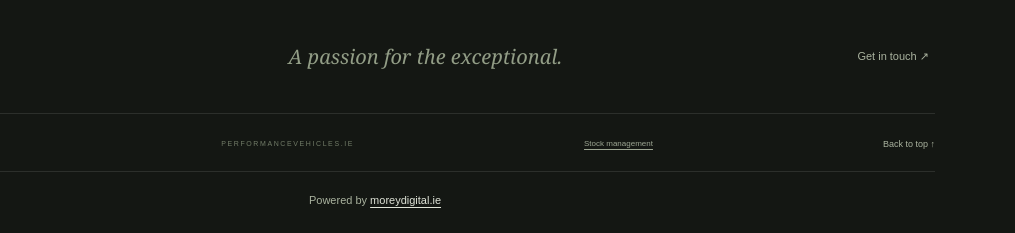
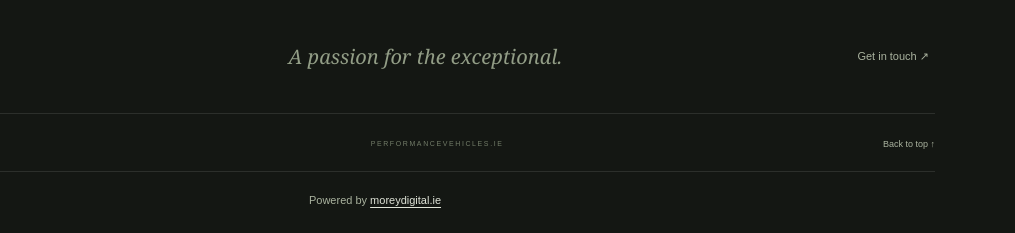
Before and after one commit to conormorey3131/performance-vehicles, a plain HTML site: page index.html in a window 1280 px wide. Shown: the part 4567-4800 px from the top of the page, 265-1280 px from the left. Drawn offline with Linux system fonts and the light colour scheme.

Commit message:
Remove public stock management link and clarify admin access

```diff
--- a/index.html
+++ b/index.html
@@ -96,7 +96,7 @@
     <section class="contact section-wrap" id="contact" aria-labelledby="contact-heading"><div><p class="eyebrow">YOUR NEXT CHAPTER</p><h2 id="contact-heading">Something special<br><em>starts here.</em></h2></div><div class="contact-action"><p>Found something you love?<br>Or have something specific in mind?</p><div class="contact-details"><a href="mailto:sales@performancevehicles.ie">sales@performancevehicles.ie</a></div><button data-enquiry class="button button-light">Let’s find your next car <span aria-hidden="true">↗</span></button><p class="placeholder-note">Sample email address · Real email to be added.</p></div></section>
   </main>
 
-  <footer class="site-footer section-wrap"><div class="footer-top"><a href="#" class="brand footer-brand"><span class="brand-mark" aria-hidden="true">P<span>V</span></span><span class="brand-name">PERFORMANCE<span>VEHICLES</span></span></a><p>A passion for the exceptional.</p><button data-enquiry class="footer-email">Get in touch ↗</button></div><div class="footer-bottom"><p>© 2026 Performance Vehicles. All rights reserved.</p><span>PERFORMANCEVEHICLES.IE</span><a href="admin.html" class="admin-footer-link">Stock management</a><a href="#" class="back-top">Back to top ↑</a></div><p class="footer-credit">Powered by <a href="https://moreydigital.ie/" target="_blank" rel="noopener noreferrer">moreydigital.ie</a></p></footer>
+  <footer class="site-footer section-wrap"><div class="footer-top"><a href="#" class="brand footer-brand"><span class="brand-mark" aria-hidden="true">P<span>V</span></span><span class="brand-name">PERFORMANCE<span>VEHICLES</span></span></a><p>A passion for the exceptional.</p><button data-enquiry class="footer-email">Get in touch ↗</button></div><div class="footer-bottom"><p>© 2026 Performance Vehicles. All rights reserved.</p><span>PERFORMANCEVEHICLES.IE</span><a href="#" class="back-top">Back to top ↑</a></div><p class="footer-credit">Powered by <a href="https://moreydigital.ie/" target="_blank" rel="noopener noreferrer">moreydigital.ie</a></p></footer>
 
   <dialog class="vehicle-dialog" id="vehicle-dialog" aria-label="Vehicle details"><button class="dialog-close" id="close-detail" aria-label="Close vehicle details">×</button><div id="vehicle-detail"></div></dialog>
   <dialog class="enquiry-dialog" id="enquiry-dialog" aria-labelledby="enquiry-heading"><button class="dialog-close" id="close-enquiry" aria-label="Close enquiry">×</button><p class="eyebrow">LET’S TALK CARS</p><h2 id="enquiry-heading">Your next<br><em>great drive.</em></h2><p class="enquiry-intro">Tell us what you have in mind. Copy your enquiry or open it in your email app.</p><form id="enquiry-form"><label>Your name<input id="enquiry-name" type="text" placeholder="First name" autocomplete="given-name" maxlength="100"></label><label>I’m interested in<select id="enquiry-car"><option value="">Finding my next car</option></select></label><label>Anything you’d like us to know?<textarea id="enquiry-message" rows="3" placeholder="A particular model, a question, your ideal next car…" maxlength="2000"></textarea></label><div class="enquiry-preview-wrap"><span class="eyebrow">YOUR MESSAGE</span><p id="enquiry-preview"></p></div><button type="button" id="copy-enquiry" class="button button-dark">Copy my enquiry <span aria-hidden="true">⧉</span></button><p id="copy-status" class="copy-status" aria-live="polite"></p><a id="email-enquiry" href="mailto:sales@performancevehicles.ie" class="text-link">Open email draft <span aria-hidden="true">↗</span></a></form><p class="enquiry-privacy">Demo contact: sales@performancevehicles.ie. This is a placeholder email address. Your message stays in this browser until you choose to send it from your email app.</p></dialog>
```
Also changed, not shown: admin.html (+1 -1 lines), README.md.
